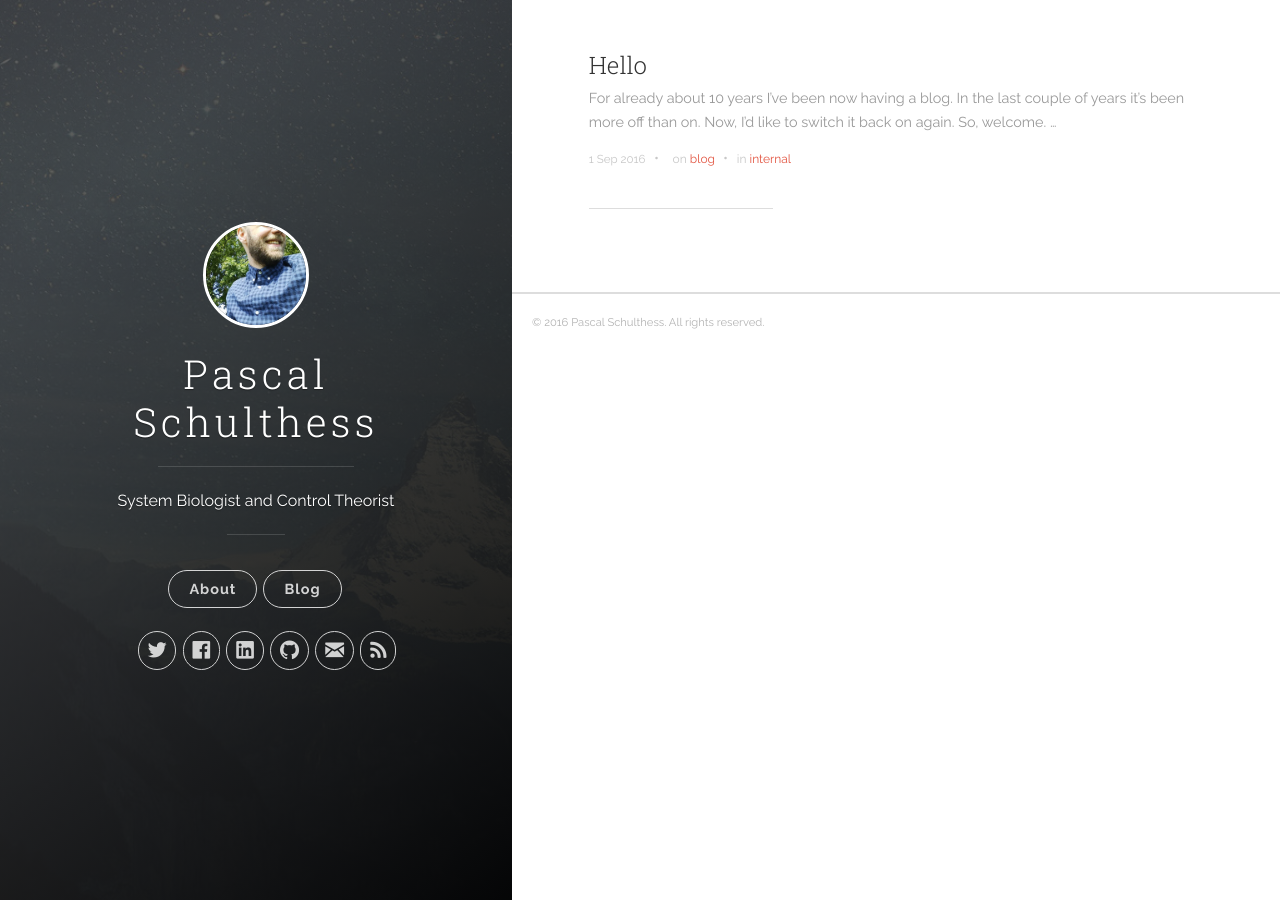
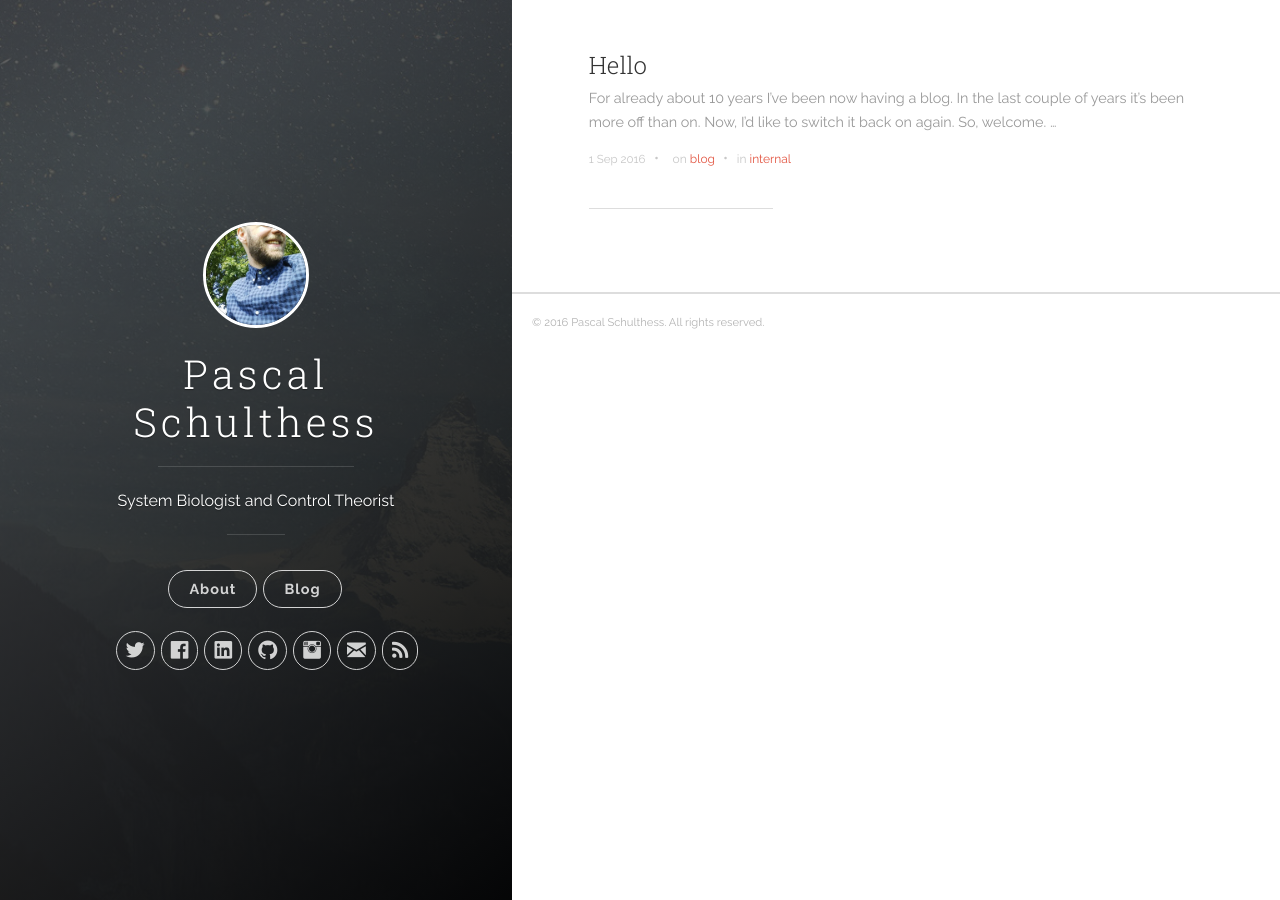
Before and after one commit to pascalschulthess/pascalschulthess.github.io, a Jekyll site: the page built from index.html, in a window 1280 px wide. Built offline with Jekyll 4.4.1, drawn with Linux system fonts in a browser that asks for light colours; nearby versions of some CDN libraries; the list of posts is cut into pages by our own code.

Commit message:
added instagram

```diff
--- a/_includes/header.html
+++ b/_includes/header.html
@@ -22,8 +22,6 @@
             <ul class="navigation">
               <li class="navigation__item"><a href="{{ site.baseurl }}about" title="link to {{ site.title }} about" class="blog-button">About</a></li>
               <li class="navigation__item"><a href="{{ site.baseurl }}#blog" title="link to {{ site.title }} blog" class="blog-button">Blog</a></li>
-              <!-- <li class="navigation__item"><a href="/about" title="link to {{ site.title }} about" class="blog-button">About</a></li> -->
-              <!-- <li class="navigation__item"><a href="#blog" title="link to {{ site.title }} blog" class="blog-button">Blog</a></li> -->
             </ul>
           </nav>
 
@@ -70,6 +68,26 @@
               </li>
             {% endif %}
 
+            {% if site.author.researchgate_username %}
+              <!-- ResearchGate -->
+              <!-- <li class="navigation__item">
+                <a href="https://www.researchgate.net/profile/{{ site.author.researchgate_username }}" title="{{ site.author.researchgate_username }} on ResearchGate" target="_blank">
+                  <i class="ai ai-orcid ai-2x"></i>
+                  <span class="label">ResearchGate</span>
+                </a>
+              </li> -->
+            {% endif %}
+
+            {% if site.author.researchgate_username %}
+              <!-- InstaGram -->
+              <li class="navigation__item">
+                <a href="https://www.instagram.com/{{ site.author.instagram_username }}" title="{{ site.author.instagram_username }} on Instagram" target="_blank">
+                  <i class="icon icon-social-instagram"></i>
+                  <span class="label">Instagram</span>
+                </a>
+              </li>
+            {% endif %}
+
             {% if site.author.email %}
               <!-- Email -->
               <li class="navigation__item">
```
